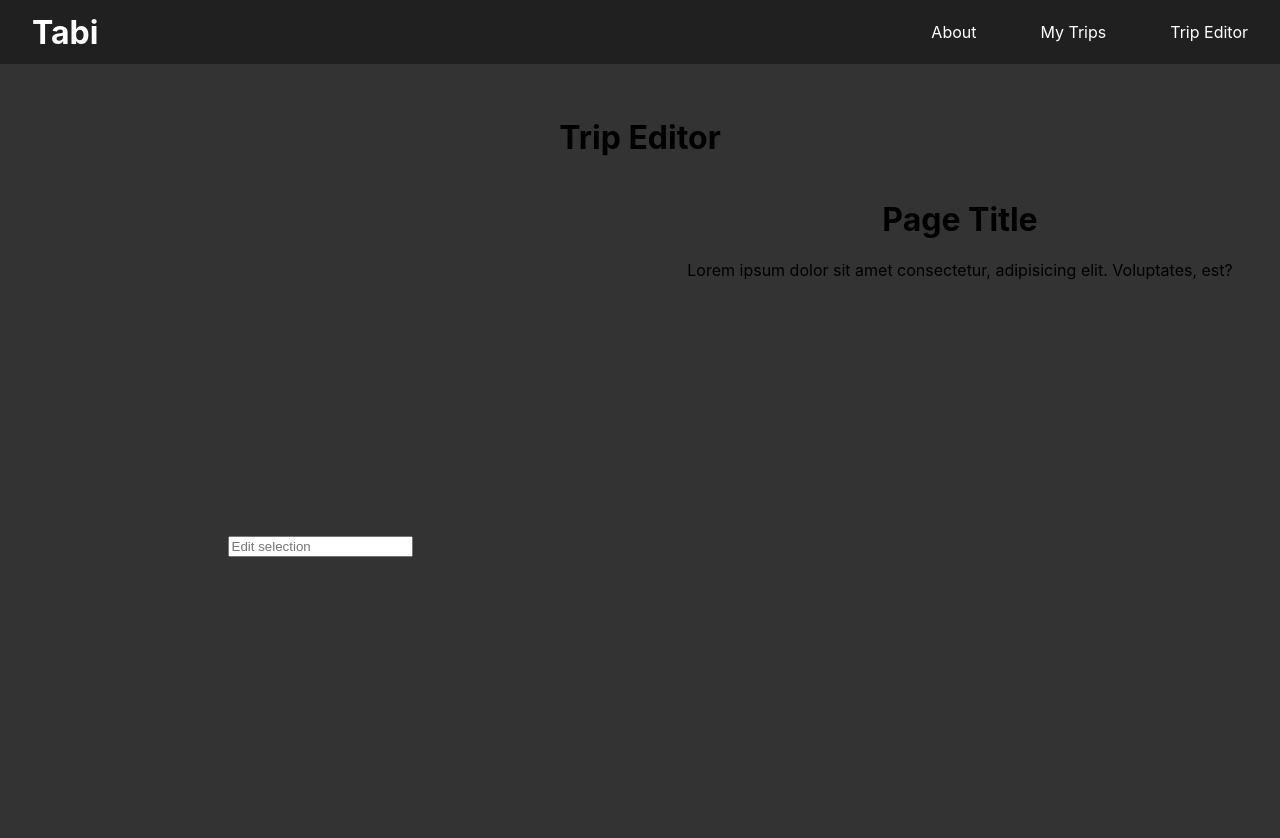
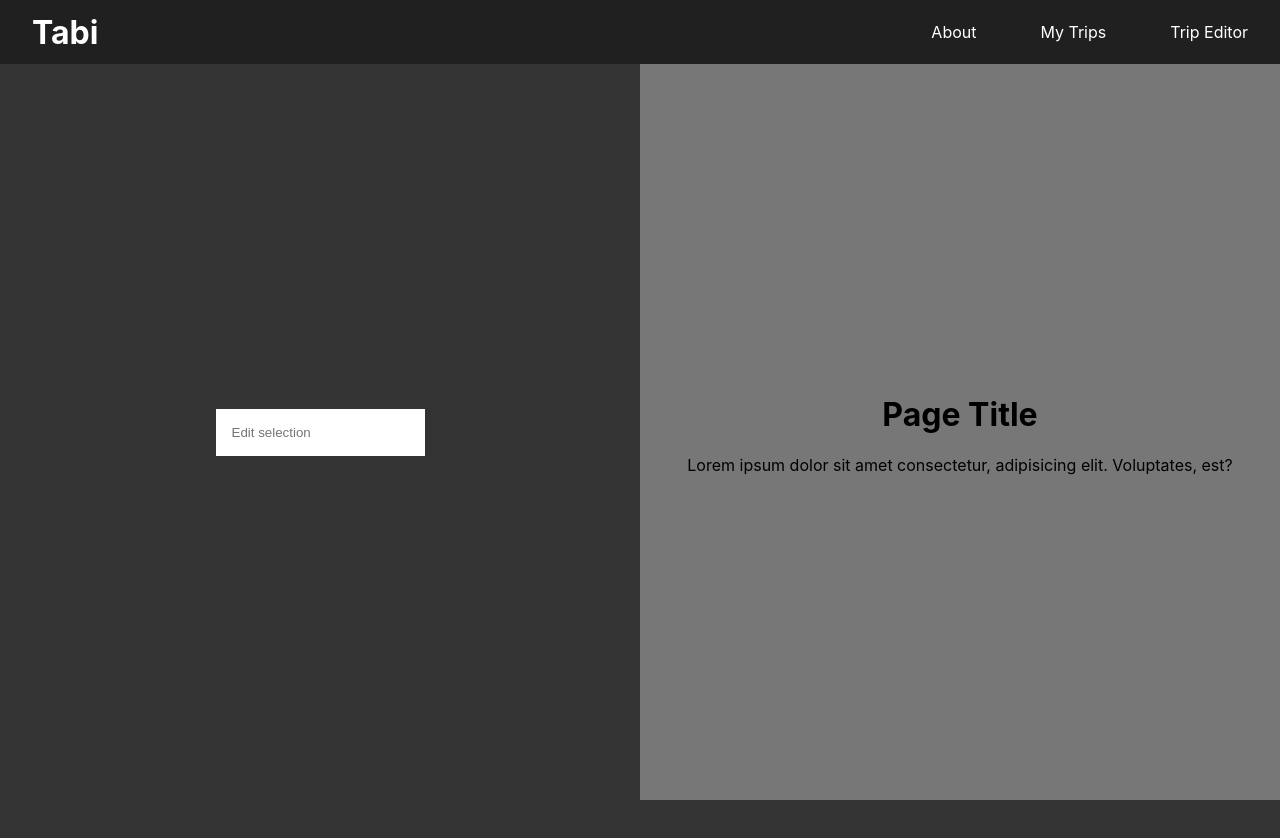
Before and after one commit to AlexLLKong/Tabi-client, a React (Create React App) app: page /tripeditor in a window 1280 px wide. Shown: the top 838 px of the page. After the commit the page ends 800 px from the top, so only its background shows below. Built offline with nearby package versions, Linux system fonts and the light colour scheme.

Commit message:
Add some styling to trip editor
[Ticket: 020]

```diff
--- a/src/Components/EditFieldContainer.module.css
+++ b/src/Components/EditFieldContainer.module.css
@@ -1,6 +1,16 @@
 .mainContainer {
 	width: 100%;
-	height: 80%;
 	display: grid;
 	grid-template-columns: 1fr 1fr;
 }
+.contentContainer {
+	display: flex;
+	justify-content: center;
+	align-items: center;
+	background-color: #777777;
+}
+.editField {
+	border-radius: 0%;
+	border: 0;
+	padding: 1rem;
+}
--- a/src/Components/EditFieldContainer.tsx
+++ b/src/Components/EditFieldContainer.tsx
@@ -8,6 +8,7 @@ const useInput = (
 	const [value, setValue] = useState('')
 	const input = (
 		<input
+			className={styles.editField}
 			value={value}
 			onChange={e => setValue(e.target.value)}
 			type={type}
@@ -52,7 +53,7 @@ export const EditFieldContainer: FC<Props> = ({ content }) => {
 	return (
 		<div className={styles.mainContainer}>
 			<Wrapper>{newValueInput}</Wrapper>
-			<div>{content}</div>
+			<div className={styles.contentContainer}>{content}</div>
 		</div>
 	)
 }
--- a/src/Pages/TripEditorPage.tsx
+++ b/src/Pages/TripEditorPage.tsx
@@ -14,7 +14,6 @@ const mockContent: JSX.Element = (
 )
 export const TripEditorPage: FC = (/*{ content }*/) => (
 	<Wrapper>
-		<h1>Trip Editor</h1>
 		<EditFieldContainer content={mockContent} />
 	</Wrapper>
 )
```
